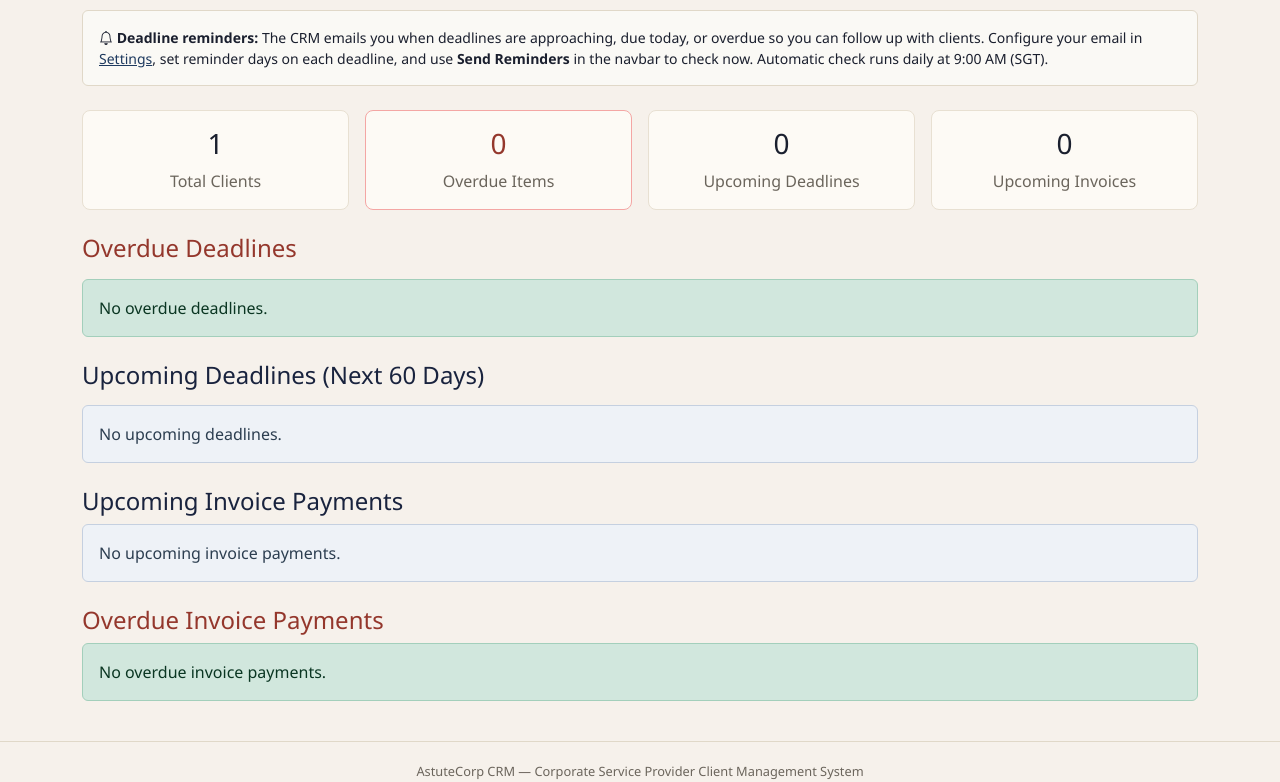
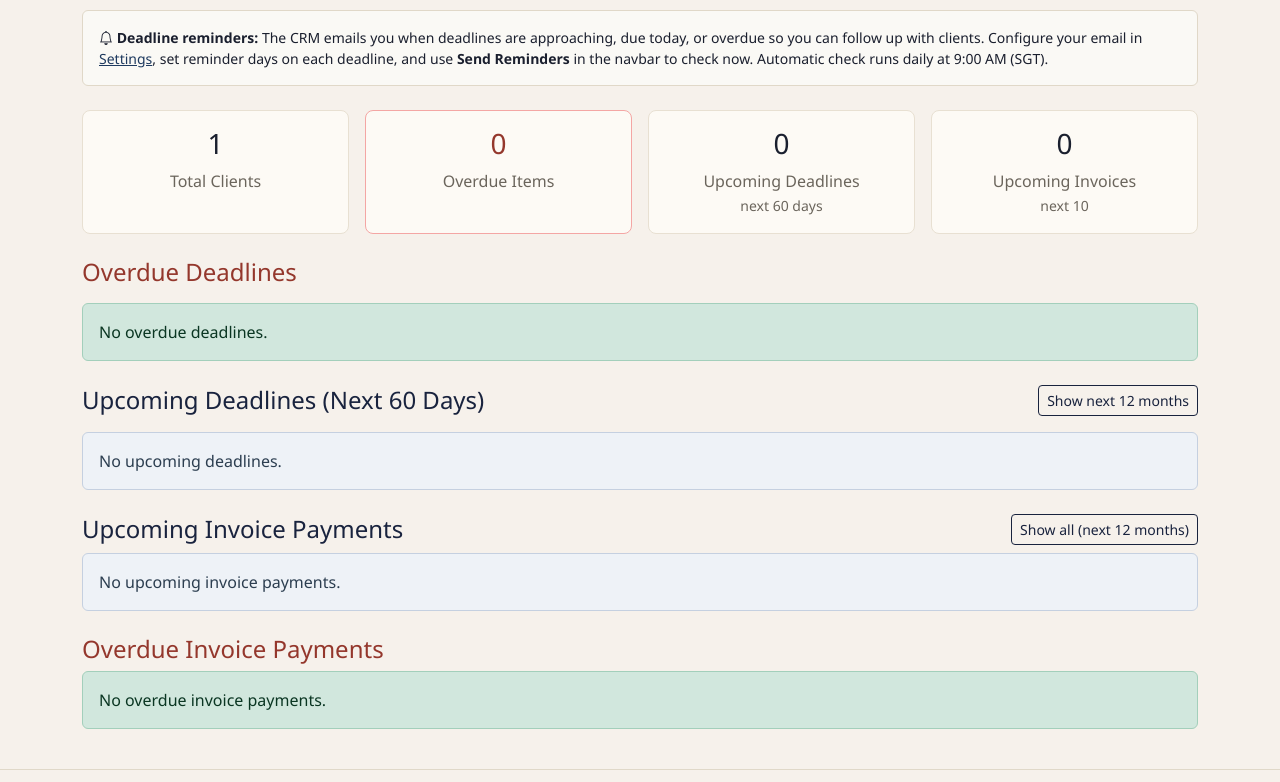
Before and after one commit to kelvinch8/astutecorp-crm, a Flask app: page / in a window 1280 px wide. Shown: the part 148-930 px from the top of the page. Run offline with Flask 3, Linux system fonts and the light colour scheme; a user stored in the database is signed in; data comes from the database, SQL or seed files in the repository; data that the repository does not hold is empty; some libraries are stand-ins or nearby versions.

Commit message:
Add a 12-month view of upcoming deadlines and invoices to the dashboard.
"Show next 12 months" (?view=year) lists every upcoming deadline and
invoice due within a year instead of the 60-day / next-10 defaults, with
"Exit 12-month view" buttons to return to the normal dashboard.

Co-Authored-By: Claude Opus 5.5 <noreply@anthropic.com>

```diff
--- a/app.py
+++ b/app.py
@@ -1080,13 +1080,15 @@ def _check_and_send_reminders():
 @login_required
 def dashboard():
     today = date.today()
-    sixty_days_out = today + timedelta(days=60)
+    # ?view=year shows every upcoming deadline and invoice for the next 12 months
+    year_view = request.args.get('view') == 'year'
+    horizon = today + (relativedelta(years=1) if year_view else timedelta(days=60))
     # Overdue status with a future date means the due date was pushed out after the daily job flagged it
     upcoming = Deadline.query.join(Client).filter(
         Client.archived == False,
         Deadline.status.in_(['Pending', 'Overdue']),
         Deadline.due_date >= today,
-        Deadline.due_date <= sixty_days_out
+        Deadline.due_date <= horizon
     ).order_by(Deadline.due_date).all()
     upcoming_by_client = group_deadlines_by_client(upcoming)
 
@@ -1098,11 +1100,15 @@ def dashboard():
         Deadline.due_date < today
     ).order_by(Deadline.due_date).all()
 
-    upcoming_invoices = Invoice.query.join(Client).filter(
+    upcoming_invoices_query = Invoice.query.join(Client).filter(
         Client.archived == False,
         Invoice.status.in_(['Pending', 'Overdue']),
         Invoice.due_date >= today
-    ).order_by(Invoice.due_date).limit(10).all()
+    ).order_by(Invoice.due_date)
+    if year_view:
+        upcoming_invoices = upcoming_invoices_query.filter(Invoice.due_date <= horizon).all()
+    else:
+        upcoming_invoices = upcoming_invoices_query.limit(10).all()
 
     overdue_invoices = Invoice.query.join(Client).filter(
         Client.archived == False,
@@ -1127,7 +1133,8 @@ def dashboard():
                            upcoming_invoices=upcoming_invoices,
                            overdue_invoices=overdue_invoices,
                            clients_count=clients_count,
-                           pending_count=pending_deadlines + pending_invoices)
+                           pending_count=pending_deadlines + pending_invoices,
+                           year_view=year_view)
 
 CLIENT_EXPORT_HEADERS = [
     'Status', 'Client Name', 'UEN', 'Contact Person', 'Email', 'Phone',
--- a/templates/dashboard.html
+++ b/templates/dashboard.html
@@ -39,7 +39,7 @@
         <div class="card text-center stat-card h-100">
             <div class="card-body">
                 <h3 class="card-title">{{ upcoming|length }}</h3>
-                <p class="card-text text-muted">Upcoming Deadlines</p>
+                <p class="card-text text-muted">Upcoming Deadlines<br><small>{{ 'next 12 months' if year_view else 'next 60 days' }}</small></p>
             </div>
         </div>
     </div>
@@ -47,7 +47,7 @@
         <div class="card text-center stat-card h-100">
             <div class="card-body">
                 <h3 class="card-title">{{ upcoming_invoices|length }}</h3>
-                <p class="card-text text-muted">Upcoming Invoices</p>
+                <p class="card-text text-muted">Upcoming Invoices<br><small>{{ 'next 12 months' if year_view else 'next 10' }}</small></p>
             </div>
         </div>
     </div>
@@ -89,7 +89,18 @@
 <div class="alert alert-success">No overdue deadlines.</div>
 {% endif %}
 
-<h4 class="mt-4 mb-3">Upcoming Deadlines (Next 60 Days)</h4>
+{% if year_view %}
+<div class="alert alert-info d-flex flex-wrap justify-content-between align-items-center gap-2 mt-4" id="upcoming">
+    <span>Showing <strong>all upcoming deadlines and invoices for the next 12 months</strong>.</span>
+    <a href="{{ url_for('dashboard') }}" class="btn btn-sm btn-primary">Exit 12-month view</a>
+</div>
+{% endif %}
+<div class="d-flex flex-wrap justify-content-between align-items-center gap-2 mt-4 mb-3"{% if not year_view %} id="upcoming"{% endif %}>
+    <h4 class="mb-0">Upcoming Deadlines ({{ 'Next 12 Months' if year_view else 'Next 60 Days' }})</h4>
+    {% if not year_view %}
+    <a href="{{ url_for('dashboard', view='year') }}#upcoming" class="btn btn-sm btn-outline-primary">Show next 12 months</a>
+    {% endif %}
+</div>
 
 {% if upcoming_by_client %}
 <div class="table-responsive">
@@ -138,7 +149,14 @@
 <div class="alert alert-info">No upcoming deadlines.</div>
 {% endif %}
 
-<h4 class="mt-4">Upcoming Invoice Payments</h4>
+<div class="d-flex flex-wrap justify-content-between align-items-center gap-2 mt-4 mb-2" id="upcoming-invoices">
+    <h4 class="mb-0">Upcoming Invoice Payments{{ ' (Next 12 Months)' if year_view else '' }}</h4>
+    {% if year_view %}
+    <a href="{{ url_for('dashboard') }}" class="btn btn-sm btn-outline-secondary">Exit 12-month view</a>
+    {% else %}
+    <a href="{{ url_for('dashboard', view='year') }}#upcoming-invoices" class="btn btn-sm btn-outline-primary">Show all (next 12 months)</a>
+    {% endif %}
+</div>
 
 {% if upcoming_invoices %}
 <div class="table-responsive">
```
